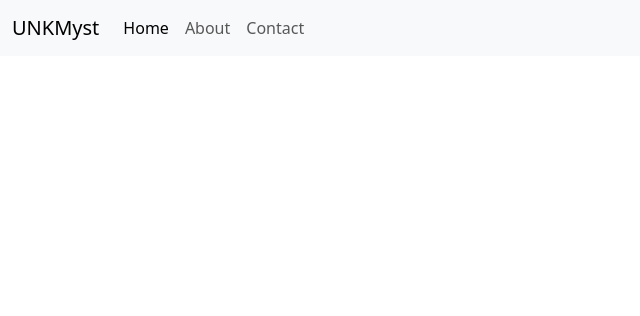
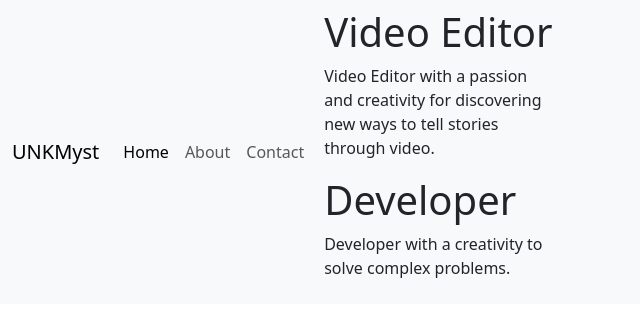
Before and after one commit to UNKMyst/UNKMyst.github.io, a plain HTML site: page index.html in a window 1280 px wide. Shown: the whole page, without its empty margins (0-640 px from the left). Drawn offline with nearby package versions, Linux system fonts and the light colour scheme.

Commit message:
Modified index with Dev and Vid

```diff
--- a/index.html
+++ b/index.html
@@ -26,6 +26,25 @@
                     </ul>
                 </div>
 
+                <div class="container-fluid">
+                    <div class="text col-lg-3" id="editortext">
+                        <h1>Video Editor</h1>
+                        <p>
+                            Video Editor with a passion and creativity for discovering new ways to tell stories through video.
+                        </p>
+                    </div>
+                    <div class="faces col-lg-6" id="faces">
+                        <div class="face" id="editorpic"></div>
+                        <div class="face" id="developerpic" ></div>
+                    </div>
+                    <div class="text col-lg-3" id="developertext">
+                        <h1>Developer</h1>
+                        <p>
+                            Developer with a creativity to solve complex problems.
+                        </p>
+                    </div>
+                </div>
+
         <script src="https://cdn.jsdelivr.net/npm/bootstrap@5.3.3/dist/js/bootstrap.bundle.min.js" integrity="sha384-YvpcrYf0tY3lHB60NNkmXc5s9fDVZLESaAA55NDzOxhy9GkcIdslK1eN7N6jIeHz" crossorigin="anonymous"></script>
     </body>
 </html>
```
